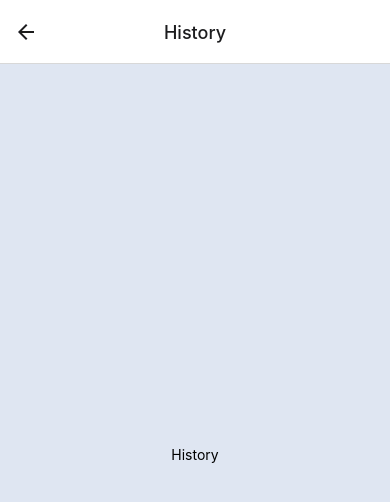
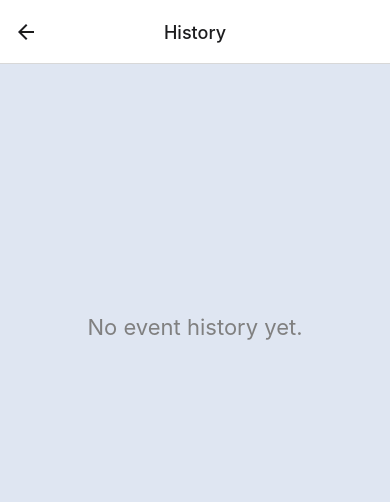
Before and after one commit to SyedAli017/Calender-app, a React Native app: screen /History in a window 390 px wide. Shown: the top 502 px of the page. Built offline with nearby package versions, Linux system fonts and the light colour scheme.

Commit message:
history page updated

```diff
--- a/screens/HistoryScreen.js
+++ b/screens/HistoryScreen.js
@@ -1,12 +1,23 @@
-import { View, Text, StyleSheet } from "react-native";
+import { useContext } from "react";
+import { View, Text, StyleSheet, ScrollView } from "react-native";
+import EventCard from "../components/EventCard";
+import { EventsContext } from "../contexts/EventsContext";
 
 const HistoryScreen = () => {
+  const { events } = useContext(EventsContext);
+
   return (
     <View style={styles.historyContainer}>
-            <Text>History</Text>
+      <ScrollView style={styles.eventContent}>
+        {events && events.length > 0 ? (
+          events.map((event) => <EventCard key={event.title} event={event} />)
+        ) : (
+          <Text style={styles.noEventMessage}>No event history yet.</Text>
+        )}
+      </ScrollView>
     </View>
   );
-}
+};
 
 const styles = StyleSheet.create({
   historyContainer: {
@@ -14,7 +25,14 @@ const styles = StyleSheet.create({
     justifyContent: "center",
     alignItems: "center",
     backgroundColor: "#dfe6f2",
-    }
-})
+  },
+  noEventMessage: {
+    fontSize: 22,
+    alignSelf: "center",
+    textAlign: "center",
+    color: "gray",
+    marginTop: 250,
+  },
+});
 
-export default HistoryScreen
+export default HistoryScreen;
--- a/screens/HomeScreen.js
+++ b/screens/HomeScreen.js
@@ -140,9 +140,6 @@ const styles = StyleSheet.create({
     fontSize: 16,
     fontWeight: "bold",
   },
-  eventModalContent: {
-    // backgroundColor: "#dfe6f2",
-  },
   calendarModalBackground: {
     flex: 1,
     backgroundColor: "rgba(0, 0, 0, 0.5)",
```
Lines whose indentation alone changed are shown as unchanged.
